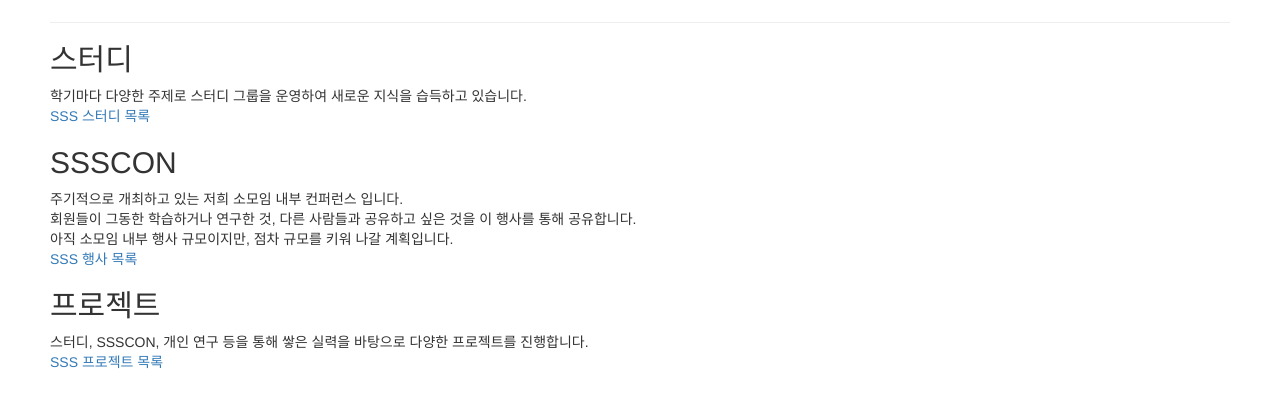
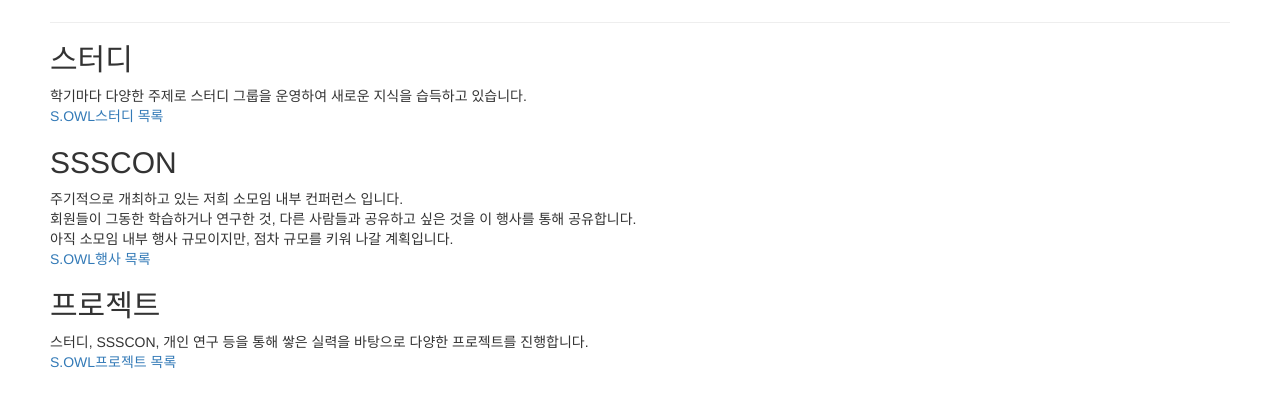
Before and after one commit to s-owl/s-owl.github.io, a Jekyll site: the page built from activity.md, in a window 1280 px wide. Shown: the part 137-545 px from the top of the page. Built offline with Jekyll 4.4.1, drawn with Linux system fonts in a browser that asks for light colours.

Commit message:
Changed name : SSS -> S.OWL

```diff
--- a/_config.yml
+++ b/_config.yml
@@ -6,13 +6,13 @@
 # 'jekyll serve'. If you change this file, please restart the server process.
 
 # Site settings
-title: SSS
+title: S.OWL
 email: we.sss.you@gmail.com
-description: SKHU Sensible Security - 성공회대학교 정보보안/소프트웨어 연구개발 소모임
+description: S.OWL - 성공회대학교 소프트웨어 연구개발 동아리
 baseurl: "" # the subpath of your site, e.g. /blog
-url: "http://skhu-sss.github.io" # the base hostname & protocol for your site
+url: "http://s-owl.github.io" # the base hostname & protocol for your site
 twitter_username: jekyllrb
-github_username:  skhu-sss
+github_username:  s-owl
 
 # Build settings
 markdown: kramdown
--- a/activity.md
+++ b/activity.md
@@ -6,14 +6,14 @@
 
 ## 스터디
 학기마다 다양한 주제로 스터디 그룹을 운영하여 새로운 지식을 습득하고 있습니다.
-[SSS 스터디 목록](https://skhu-sss.github.io/wiki/studies/)
+[S.OWL스터디 목록](https://skhu-sss.github.io/wiki/studies/)
 
 ## SSSCON
 주기적으로 개최하고 있는 저희 소모임 내부 컨퍼런스 입니다.
 회원들이 그동한 학습하거나 연구한 것, 다른 사람들과 공유하고 싶은 것을 이 행사를 통해 공유합니다.
 아직 소모임 내부 행사 규모이지만, 점차 규모를 키워 나갈 계획입니다.
-[SSS 행사 목록](https://skhu-sss.github.io/wiki/events/)
+[S.OWL행사 목록](https://skhu-sss.github.io/wiki/events/)
 
 ## 프로젝트
 스터디, SSSCON, 개인 연구 등을 통해 쌓은 실력을 바탕으로 다양한 프로젝트를 진행합니다.
-[SSS 프로젝트 목록](https://skhu-sss.github.io/wiki/projects/)
+[S.OWL프로젝트 목록](https://skhu-sss.github.io/wiki/projects/)
--- a/index.html
+++ b/index.html
@@ -7,7 +7,7 @@
   <h1>SSS</h1>
   <p><span class="typed"></span><span class="typed-cursor"></span><br /> 성공회대학교 정보보안/소프트웨어 연구개발 소모임</p>
     <a href="{{ "/about/" | prepend: site.baseurl }}">
-    <button type="button" class="btn btn-lg btn-default">SSS 에 대해 알아보기</button>
+    <button type="button" class="btn btn-lg btn-default">S.OWL에 대해 알아보기</button>
   </a>
   </section>
   <div class="home-content">
```
Also changed, not shown: _posts/2017-03-21-welcome.md (+1 -1 lines), about.md (+1 -1 lines), README.md.
